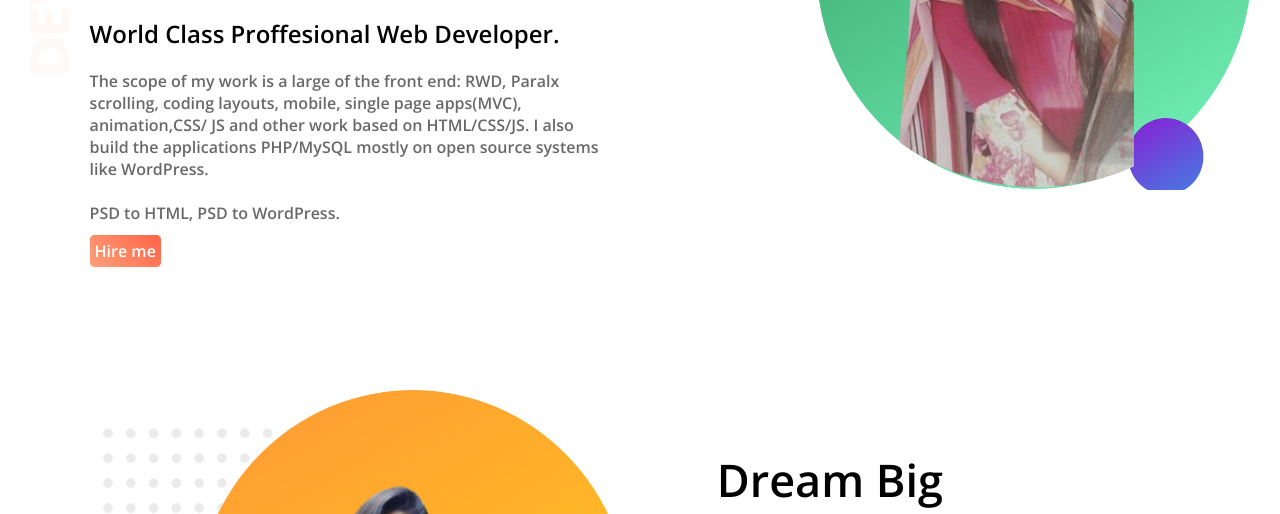
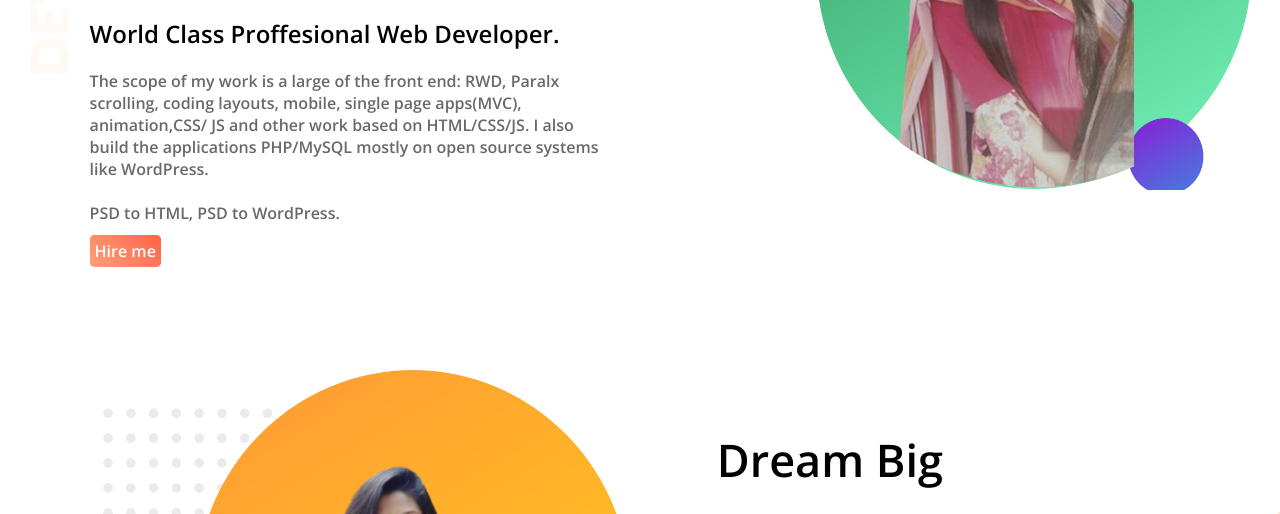
Before and after one commit to Araf687/Sayeda-s-portfolio, a plain HTML site: page index.html in a window 1280 px wide. Shown: the part 286-800 px from the top of the page. Drawn offline with nearby package versions, Linux system fonts and the light colour scheme.

Commit message:
css update

```diff
--- a/main.css
+++ b/main.css
@@ -29,7 +29,7 @@ img{
 }
 section{
     height: 500px;
-    padding-bottom: 150px;
+    padding-bottom: 130px;
 }
 p{
     color: dimgrey;
```
